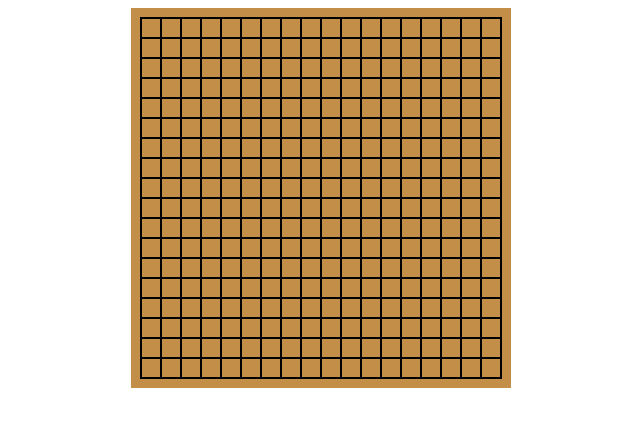
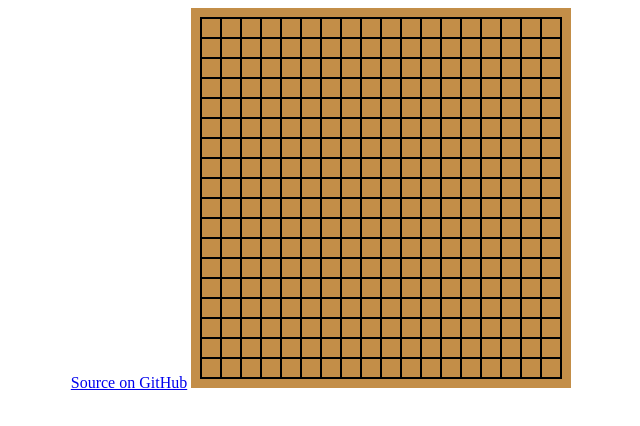
Before and after one commit to renolc/go-sim, a plain HTML site: page index.html in a window 1280 px wide. Shown: the whole page, without its empty margins (319-959 px from the left). Drawn offline with Linux system fonts and the light colour scheme.

Commit message:
Added link to the source available on GitHub.

```diff
--- a/index.html
+++ b/index.html
@@ -5,5 +5,6 @@
 		<script type="text/javascript" src="go.js"></script>
 	</head>
 	<body>
+		<a href="https://github.com/renolc/gogame-coffeescript">Source on GitHub</a>
 	</body>
 </html>
```
